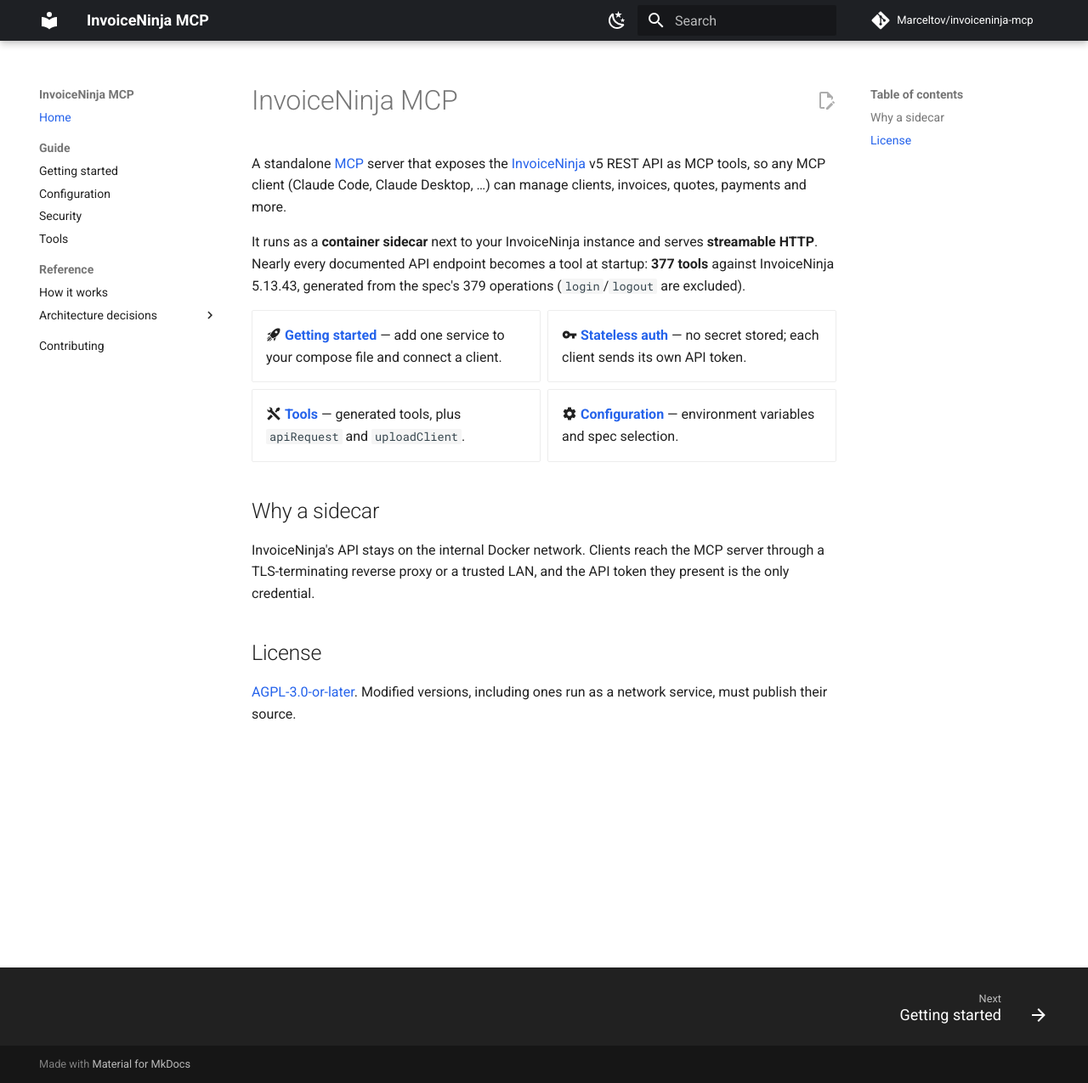
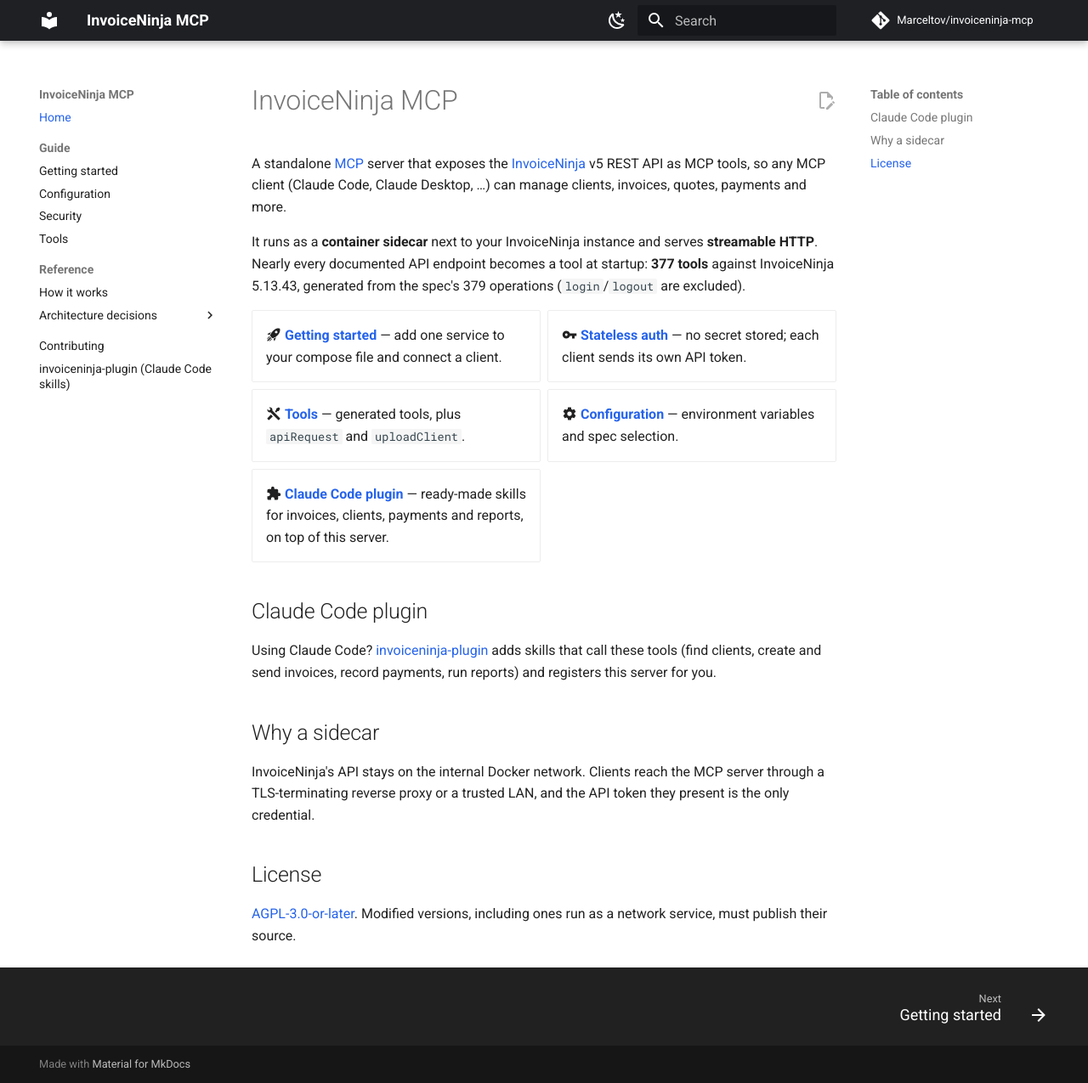
Before and after one commit to Marceltov/invoiceninja-mcp, an MkDocs documentation site: the page built from docs/index.md, in a window 1280 px wide and 1275 px high. Shown: the whole window at 85% size. Built offline with MkDocs 1.6.1 and Material for MkDocs 9.7.7, drawn with Linux system fonts in a browser that asks for light colours; comment, search, counter and statistics services are not loaded.

Commit message:
INVOICENINJA-MCP: Link to the invoiceninja-plugin from docs and README
Co-Authored-By: Claude Sonnet 5.5 <noreply@anthropic.com>
Claude-Session: https://claude.ai/code/session_01DZVD4UCncui8BP2rTc7ZUX

```diff
--- a/docs/index.md
+++ b/docs/index.md
@@ -10,8 +10,13 @@ It runs as a **container sidecar** next to your InvoiceNinja instance and serves
 - :material-key: **[Stateless auth](security.md)** — no secret stored; each client sends its own API token.
 - :material-tools: **[Tools](tools.md)** — generated tools, plus `apiRequest` and `uploadClient`.
 - :material-cog: **[Configuration](configuration.md)** — environment variables and spec selection.
+- :material-puzzle: **[Claude Code plugin](https://invoiceninja-plugin.marceltov.de/)** — ready-made skills for invoices, clients, payments and reports, on top of this server.
 
 </div>
+
+## Claude Code plugin
+
+Using Claude Code? [invoiceninja-plugin](https://invoiceninja-plugin.marceltov.de/) adds skills that call these tools (find clients, create and send invoices, record payments, run reports) and registers this server for you.
 
 ## Why a sidecar
 
--- a/mkdocs.yml
+++ b/mkdocs.yml
@@ -70,6 +70,7 @@ nav:
           - adr/0001-load-spec-matching-instance-version.md
           - adr/0002-treat-openapi-spec-as-hints.md
   - Contributing: contributing.md
+  - invoiceninja-plugin (Claude Code skills): https://invoiceninja-plugin.marceltov.de/
 
 extra_css:
   - stylesheets/extra.css
```
Also changed, not shown: README.md (+4 -0 lines).
